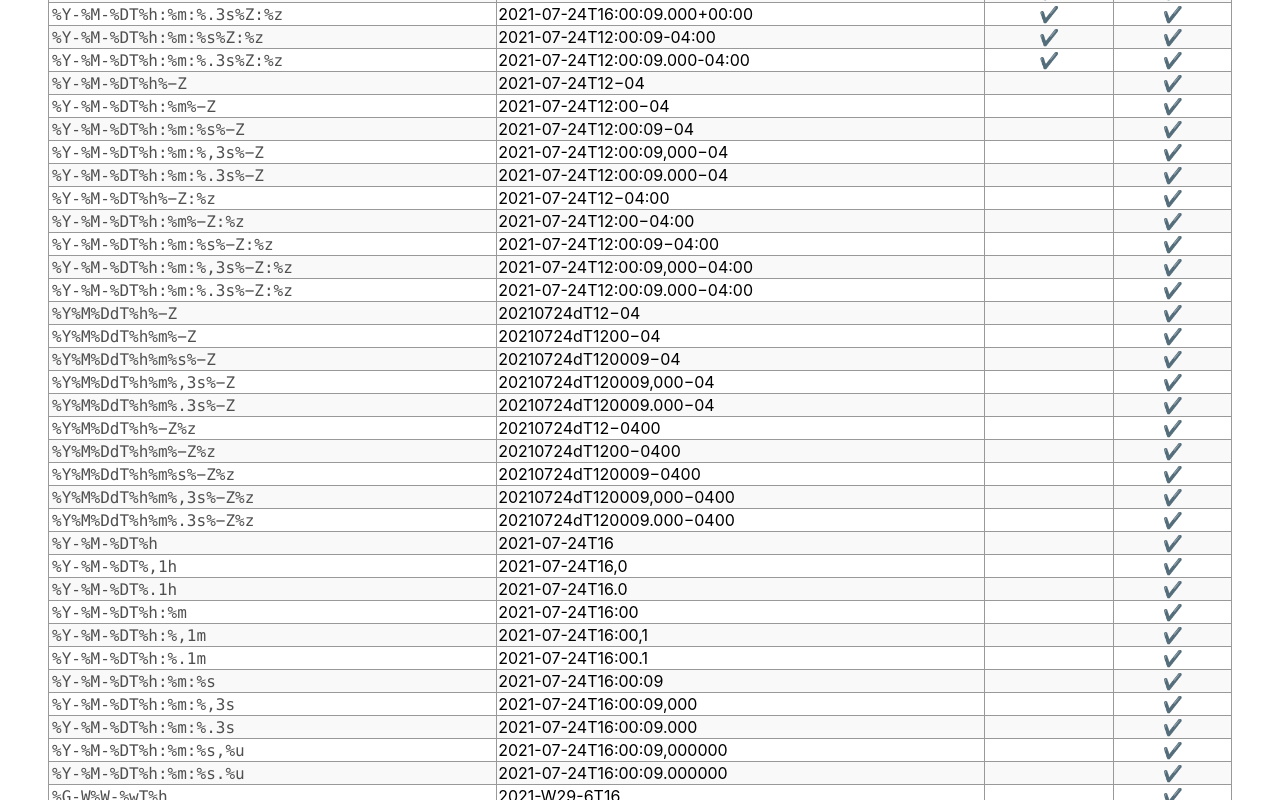
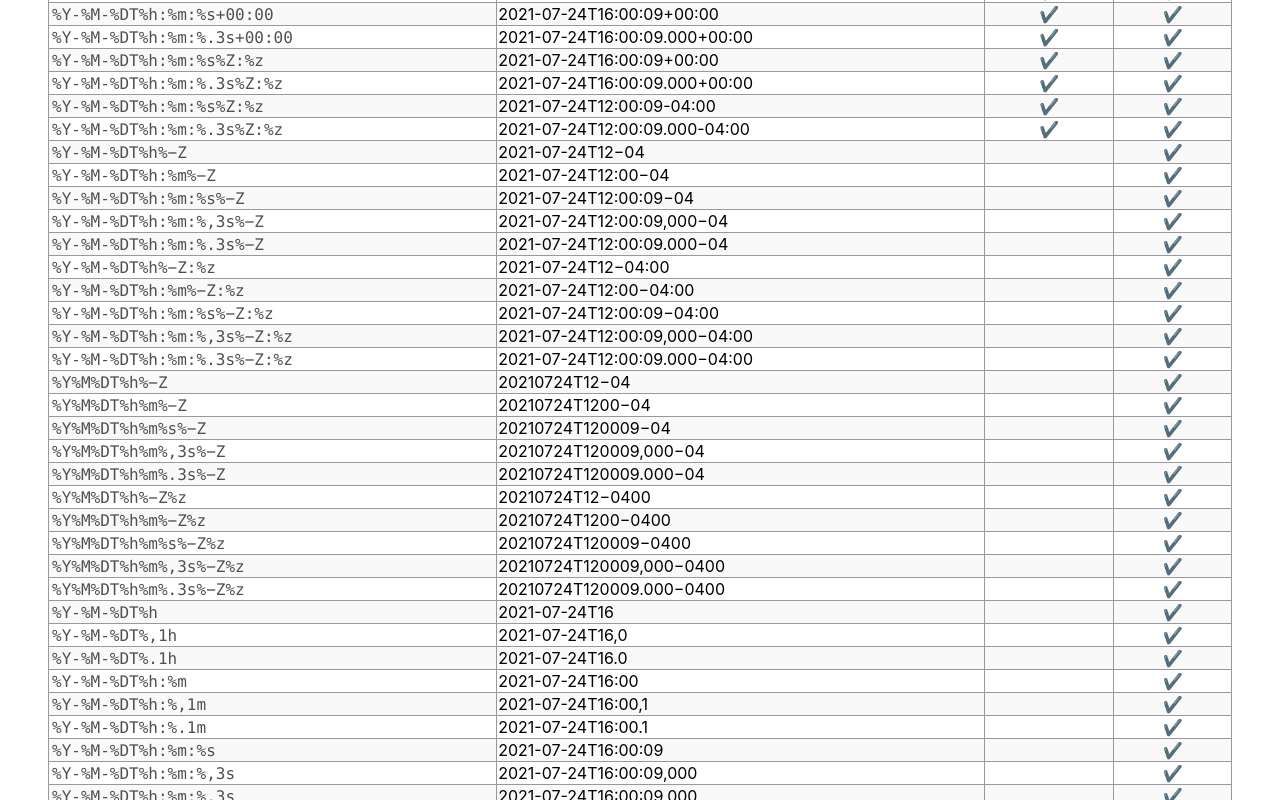
Before and after one commit to IJMacD/rfc3339-iso8601, a React (Create React App) app: page / in a window 1280 px wide. Shown: the part 2434-3234 px from the top of the page. Built offline with nearby package versions, Linux system fonts and the light colour scheme.

Commit message:
Typos and digits

```diff
--- a/src/App.js
+++ b/src/App.js
@@ -30,13 +30,16 @@ const date_formats_both_utc = [
 const time_formats_both_utc = [
   "%h:%m:%sZ",
   "%h:%m:%.3sZ",
+  "%h:%m:%s.%uZ",
   "%h:%m:%s+00:00",
   "%h:%m:%.3s+00:00",
+  "%h:%m:%s.%u+00:00",
 ];
 
 const time_formats_both_local = [
   "%h:%m:%s%Z:%z",
   "%h:%m:%.3s%Z:%z",
+  "%h:%m:%s.%u%Z:%z",
 ];
 
 const formats_both_utc = [
@@ -96,16 +99,16 @@ const formats_negative_2212 = [
   "%Y-%M-%DT%h:%m:%s%−Z:%z",
   "%Y-%M-%DT%h:%m:%,3s%−Z:%z",
   "%Y-%M-%DT%h:%m:%.3s%−Z:%z",
-  "%Y%M%DdT%h%−Z",
-  "%Y%M%DdT%h%m%−Z",
-  "%Y%M%DdT%h%m%s%−Z",
-  "%Y%M%DdT%h%m%,3s%−Z",
-  "%Y%M%DdT%h%m%.3s%−Z",
-  "%Y%M%DdT%h%−Z%z",
-  "%Y%M%DdT%h%m%−Z%z",
-  "%Y%M%DdT%h%m%s%−Z%z",
-  "%Y%M%DdT%h%m%,3s%−Z%z",
-  "%Y%M%DdT%h%m%.3s%−Z%z",
+  "%Y%M%DT%h%−Z",
+  "%Y%M%DT%h%m%−Z",
+  "%Y%M%DT%h%m%s%−Z",
+  "%Y%M%DT%h%m%,3s%−Z",
+  "%Y%M%DT%h%m%.3s%−Z",
+  "%Y%M%DT%h%−Z%z",
+  "%Y%M%DT%h%m%−Z%z",
+  "%Y%M%DT%h%m%s%−Z%z",
+  "%Y%M%DT%h%m%,3s%−Z%z",
+  "%Y%M%DT%h%m%.3s%−Z%z",
 ];
 
 const date_formats_iso_only = [
```
